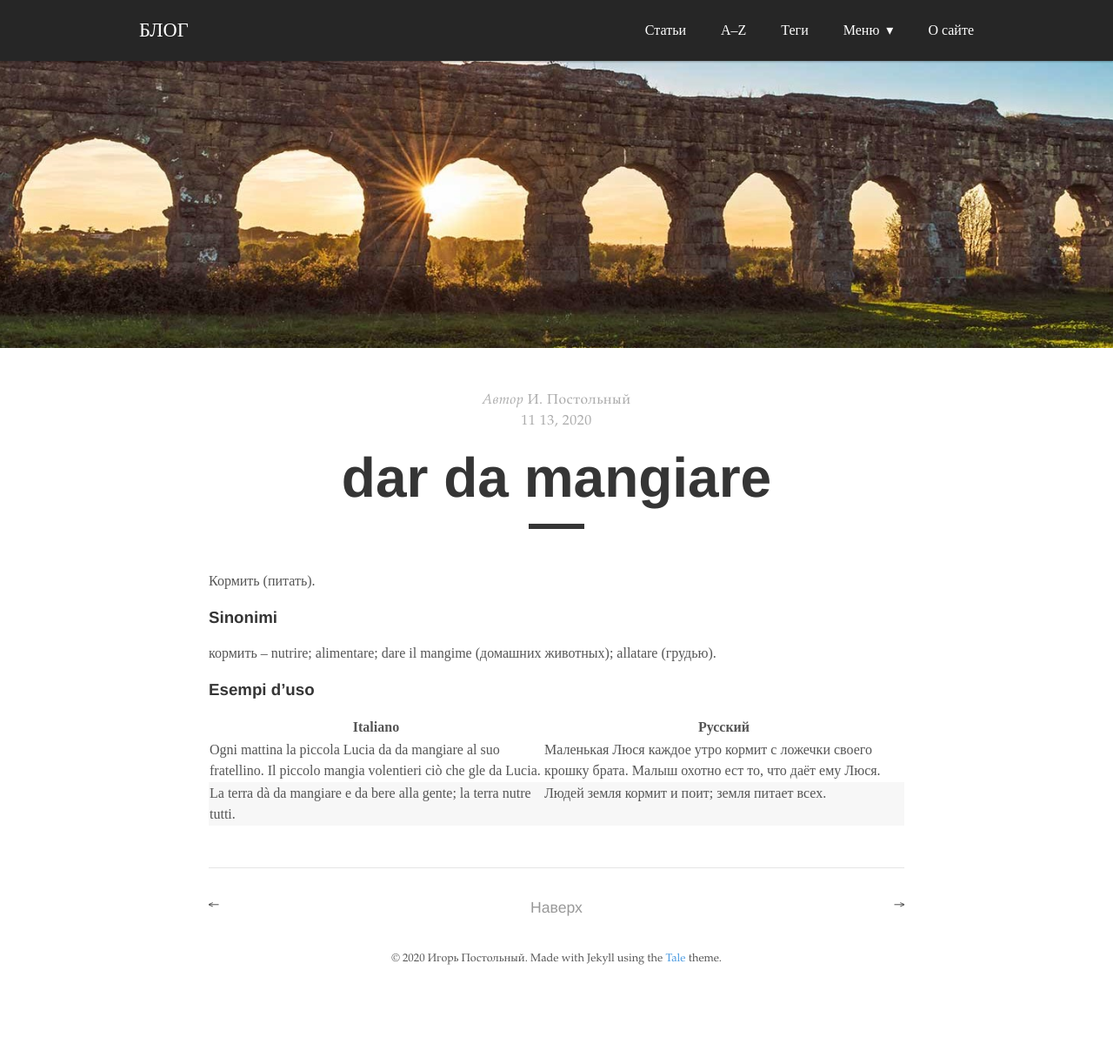
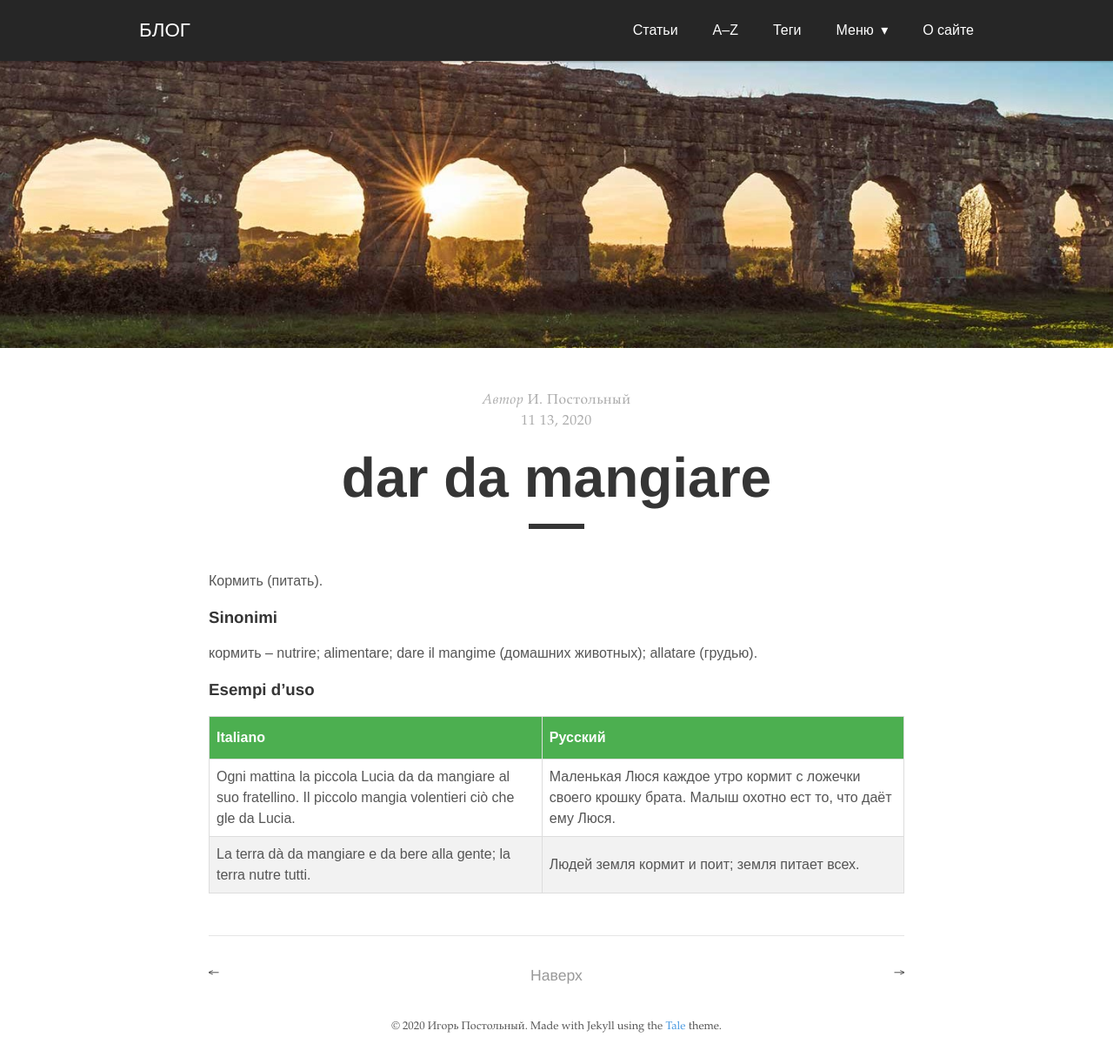
Before and after one commit to postolny/postolny.github.io, a Jekyll site: the page built from _posts/2020-11-13-dar-da-mangiare.md, in a window 1280 px wide. Shown: the whole page at 87% size. Built offline with Jekyll 4.4.1, drawn with Linux system fonts in a browser that asks for light colours; nearby versions of some CDN libraries; before the commit the page ends 1145 px from its top, so only the background shows below that.

Commit message:
Add files via upload

```diff
--- a/_sass/tale/_base.scss
+++ b/_sass/tale/_base.scss
@@ -62,19 +62,29 @@ img {
 }
 
 table {
-  border-collapse: collapse;
-  tbody {
-    tr:nth-child(odd){
-	  background: #fff;
-    }
-    tr:nth-child(even){
-	  background: #F7F7F7;
-    }
-  }
-}
-
-td {
-  vertical-align: top;
+	border-collapse: collapse;
+	width: 100%;
+	td {
+		border: 1px solid #ddd;
+		padding: 8px;
+	}
+	th {
+		border: 1px solid #ddd;
+		padding: 8px;
+		padding-top: 12px;
+		padding-bottom: 12px;
+		text-align: left;
+		background-color: #4CAF50;
+		color: white;
+	}
+	tr {
+		&:nth-child(even) {
+			background-color: #f2f2f2;
+		}
+		&:hover {
+			background-color: #ddd;
+		}
+	}
 }
 
 .center {
--- a/_sass/tale/_variables.scss
+++ b/_sass/tale/_variables.scss
@@ -11,7 +11,7 @@ $shadow-color: rgba(0, 0, 0, .2) !default;
 $code-color: #bf616a !default;
 
 // Fonts
-$serif-primary: 'Times New Roman', Times, serif !default;
+$serif-primary: Arial, Helvetica, sans-serif;
 $serif-secondary: Palatino, 'Palatino LT STD', 'Palatino Linotype', 'Book Antiqua', 'Georgia', serif !default;
 $sans-serif: 'Helvetica Neue', 'Segoe UI', Helvetica, Arial, sans-serif !default;
 $monospaced: Menlo, Monaco, monospace !default;
```
